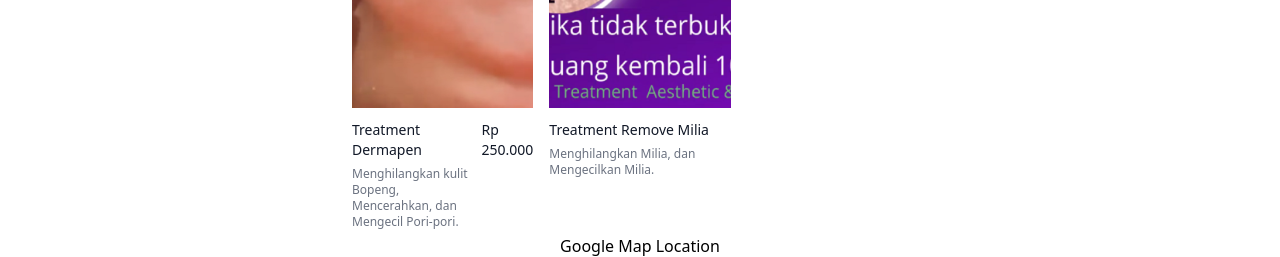
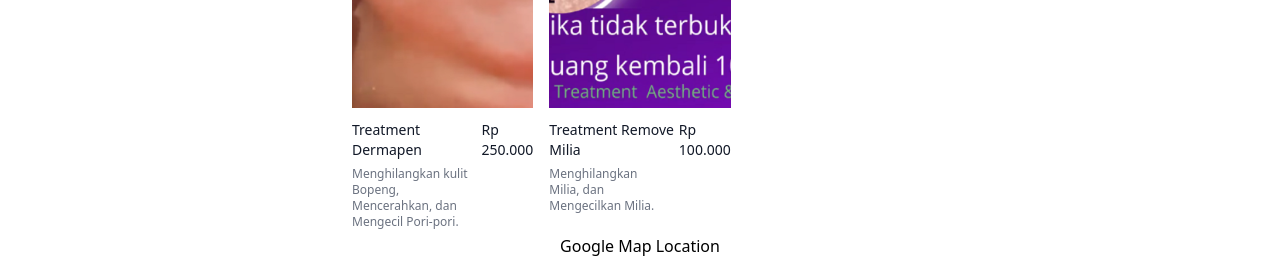
Before and after one commit to KAANA31/KAANA-Store, a plain HTML site: page index.html in a window 1280 px wide. Shown: the part 2520-2777 px from the top of the page. Drawn offline with nearby package versions, Linux system fonts and the light colour scheme; grey boxes are pictures that could not be loaded.

Commit message:
index.html

```diff
--- a/index.html
+++ b/index.html
@@ -235,6 +235,7 @@
         </p>
       </div>
 
+        <p class="text-gray-900">Rp 100.000</p>
     </div>
   </a>
 
```
